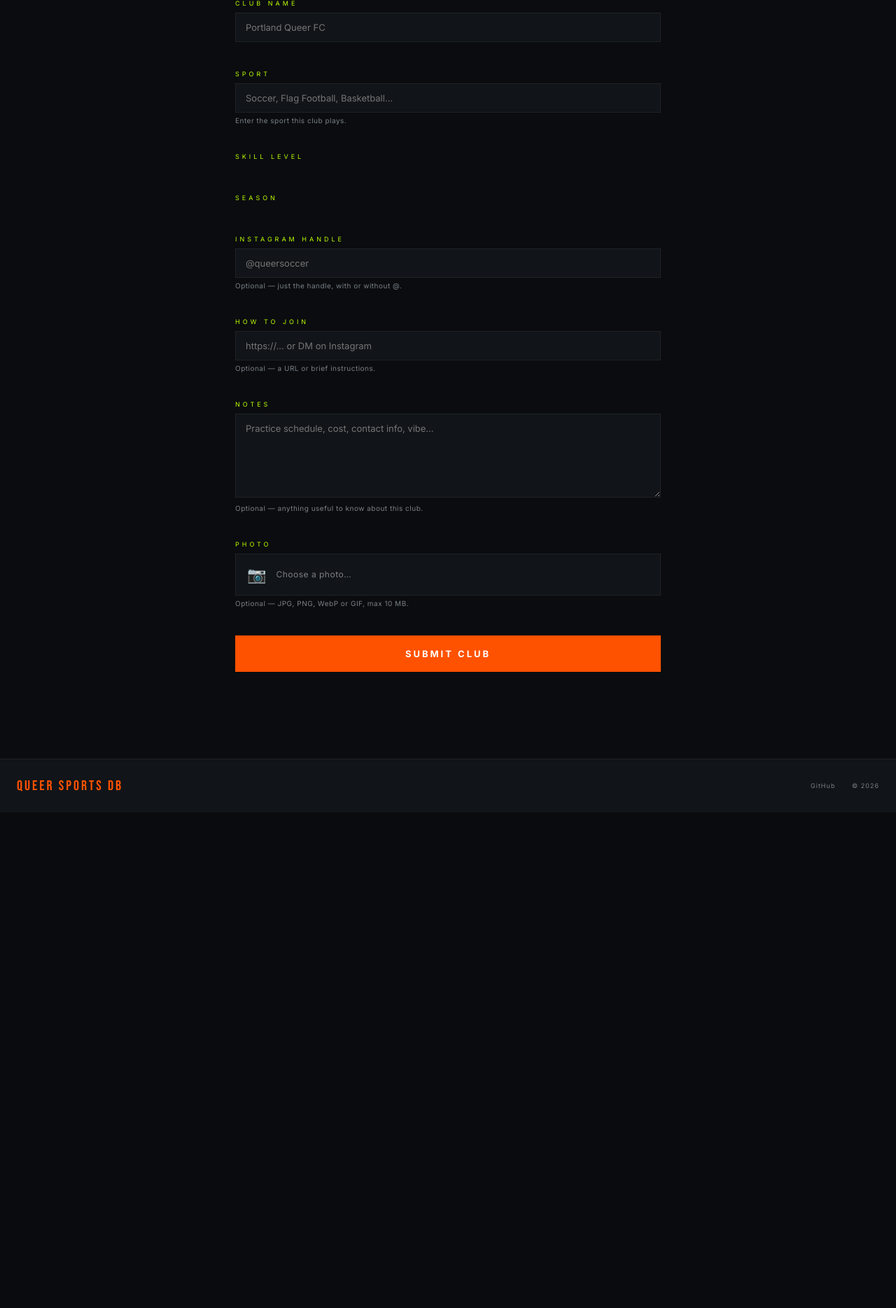
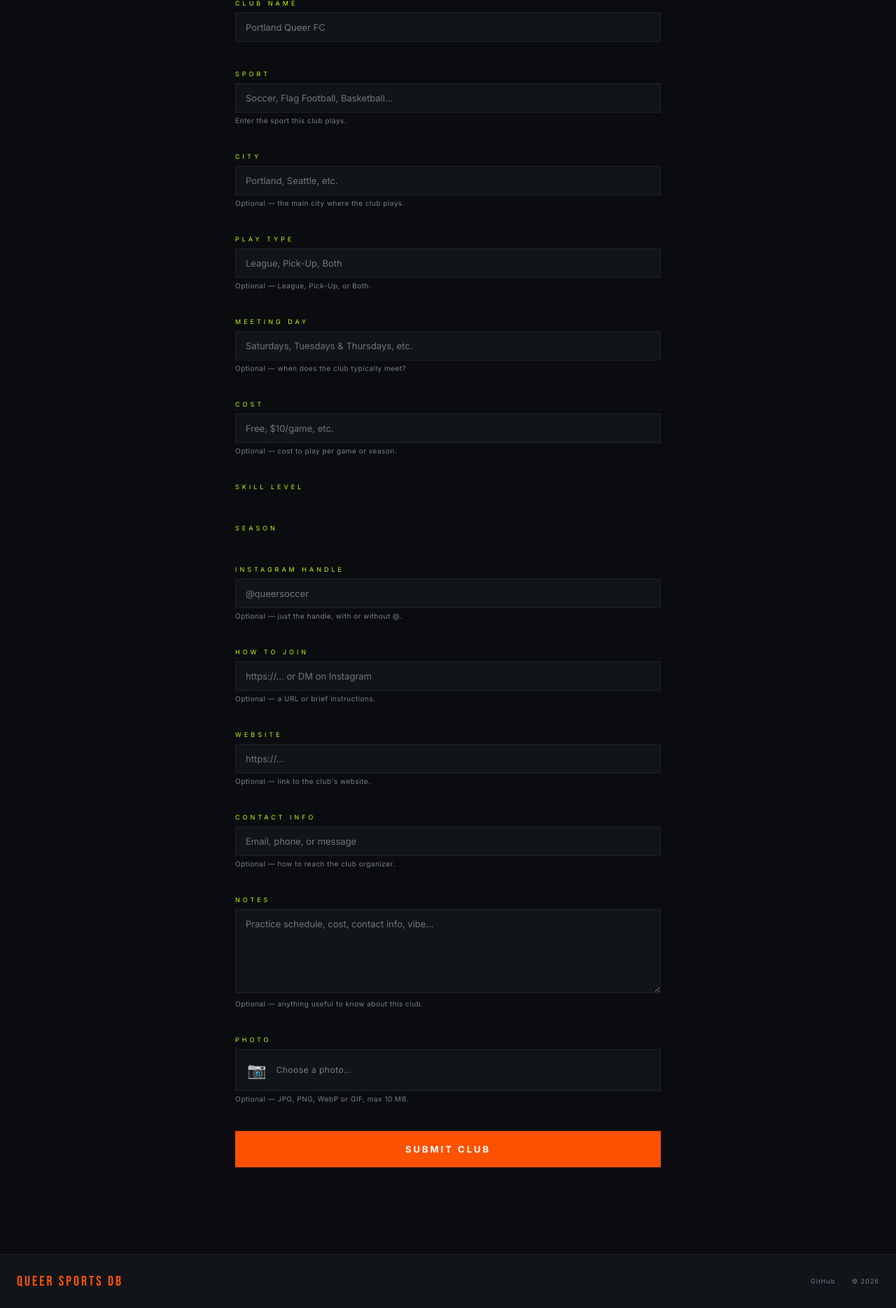
Before and after one commit to rsamuels1/dykesportsdb, a Flask app: template templates/submit.html in a window 1280 px wide. Shown: the part 347-2216 px from the top of the page at 70% size. Before the commit the page ends 1478 px from the top, so only its background shows below. Run offline with Flask 3, Linux system fonts and the light colour scheme; the template is opened without the code that fills it, so the values that code supplies are empty; parts of the project's set-up code (start-up, migrations or seed data) failed here and were passed over; some libraries are stand-ins or nearby versions.

Commit message:
fix database filters

```diff
--- a/app.py
+++ b/app.py
@@ -211,10 +211,16 @@ def submit():
     if request.method == "POST":
         club_name   = request.form.get("club_name", "").strip()
         sport       = request.form.get("sport", "").strip()
+        city        = request.form.get("city", "").strip() or None
         skill_level = request.form.get("skill_level", "").strip()
         season      = request.form.get("season", "").strip()
+        play_type   = request.form.get("play_type", "").strip() or None
+        weekday     = request.form.get("weekday", "").strip() or None
+        cost        = request.form.get("cost", "").strip() or None
+        contact     = request.form.get("contact", "").strip() or None
         how_to_join = request.form.get("how_to_join", "").strip() or None
         instagram   = request.form.get("instagram", "").strip().lstrip("@") or None
+        website     = request.form.get("website", "").strip() or None
         notes       = request.form.get("notes", "").strip() or None
 
         if not all([club_name, sport, skill_level, season]):
@@ -237,9 +243,9 @@ def submit():
                 cur = db.cursor()
                 cur.execute(
                     """INSERT INTO clubs
-                       (club_name, sport, skill_level, season, how_to_join, instagram, notes, photo_url, status)
-                       VALUES (%s, %s, %s, %s, %s, %s, %s, %s, 'pending')""",
-                    [club_name, sport, skill_level, season, how_to_join, instagram, notes, photo_url],
+                       (club_name, sport, city, skill_level, season, play_type, weekday, cost, contact, how_to_join, instagram, website, notes, photo_url, status)
+                       VALUES (%s, %s, %s, %s, %s, %s, %s, %s, %s, %s, %s, %s, %s, %s, 'pending')""",
+                    [club_name, sport, city, skill_level, season, play_type, weekday, cost, contact, how_to_join, instagram, website, notes, photo_url],
                 )
                 db.commit()
                 send_submission_email(club_name, sport)
--- a/schema.sql
+++ b/schema.sql
@@ -2,10 +2,16 @@ CREATE TABLE IF NOT EXISTS clubs (
     id            SERIAL PRIMARY KEY,
     club_name     TEXT NOT NULL,
     sport         TEXT NOT NULL,
+    city          TEXT,
     skill_level   TEXT NOT NULL,
     season        TEXT NOT NULL,
+    play_type     TEXT,
+    weekday       TEXT,
+    cost          TEXT,
+    contact       TEXT,
     how_to_join   TEXT,
     instagram     TEXT,
+    website       TEXT,
     notes         TEXT,
     photo_url     TEXT,
     status        TEXT NOT NULL DEFAULT 'pending',
--- a/templates/submit.html
+++ b/templates/submit.html
@@ -81,6 +81,34 @@
         </div>
 
         <div class="form-section">
+            <label class="form-label" for="city">City</label>
+            <input class="form-input" type="text" id="city" name="city"
+                   placeholder="Portland, Seattle, etc." value="{{ request.form.get('city', '') }}">
+            <div class="form-hint">Optional — the main city where the club plays.</div>
+        </div>
+
+        <div class="form-section">
+            <label class="form-label" for="play_type">Play Type</label>
+            <input class="form-input" type="text" id="play_type" name="play_type"
+                   placeholder="League, Pick-Up, Both" value="{{ request.form.get('play_type', '') }}">
+            <div class="form-hint">Optional — League, Pick-Up, or Both.</div>
+        </div>
+
+        <div class="form-section">
+            <label class="form-label" for="weekday">Meeting Day</label>
+            <input class="form-input" type="text" id="weekday" name="weekday"
+                   placeholder="Saturdays, Tuesdays & Thursdays, etc." value="{{ request.form.get('weekday', '') }}">
+            <div class="form-hint">Optional — when does the club typically meet?</div>
+        </div>
+
+        <div class="form-section">
+            <label class="form-label" for="cost">Cost</label>
+            <input class="form-input" type="text" id="cost" name="cost"
+                   placeholder="Free, $10/game, etc." value="{{ request.form.get('cost', '') }}">
+            <div class="form-hint">Optional — cost to play per game or season.</div>
+        </div>
+
+        <div class="form-section">
             <span class="form-label">Skill Level</span>
             <div class="option-grid">
                 {% for level in skill_levels %}
@@ -121,6 +149,20 @@
         </div>
 
         <div class="form-section">
+            <label class="form-label" for="website">Website</label>
+            <input class="form-input" type="url" id="website" name="website"
+                   placeholder="https://…" value="{{ request.form.get('website', '') }}">
+            <div class="form-hint">Optional — link to the club's website.</div>
+        </div>
+
+        <div class="form-section">
+            <label class="form-label" for="contact">Contact Info</label>
+            <input class="form-input" type="text" id="contact" name="contact"
+                   placeholder="Email, phone, or message" value="{{ request.form.get('contact', '') }}">
+            <div class="form-hint">Optional — how to reach the club organizer.</div>
+        </div>
+
+        <div class="form-section">
             <label class="form-label" for="notes">Notes</label>
             <textarea class="form-textarea" id="notes" name="notes"
                       placeholder="Practice schedule, cost, contact info, vibe...">{{ request.form.get('notes', '') }}</textarea>
```
